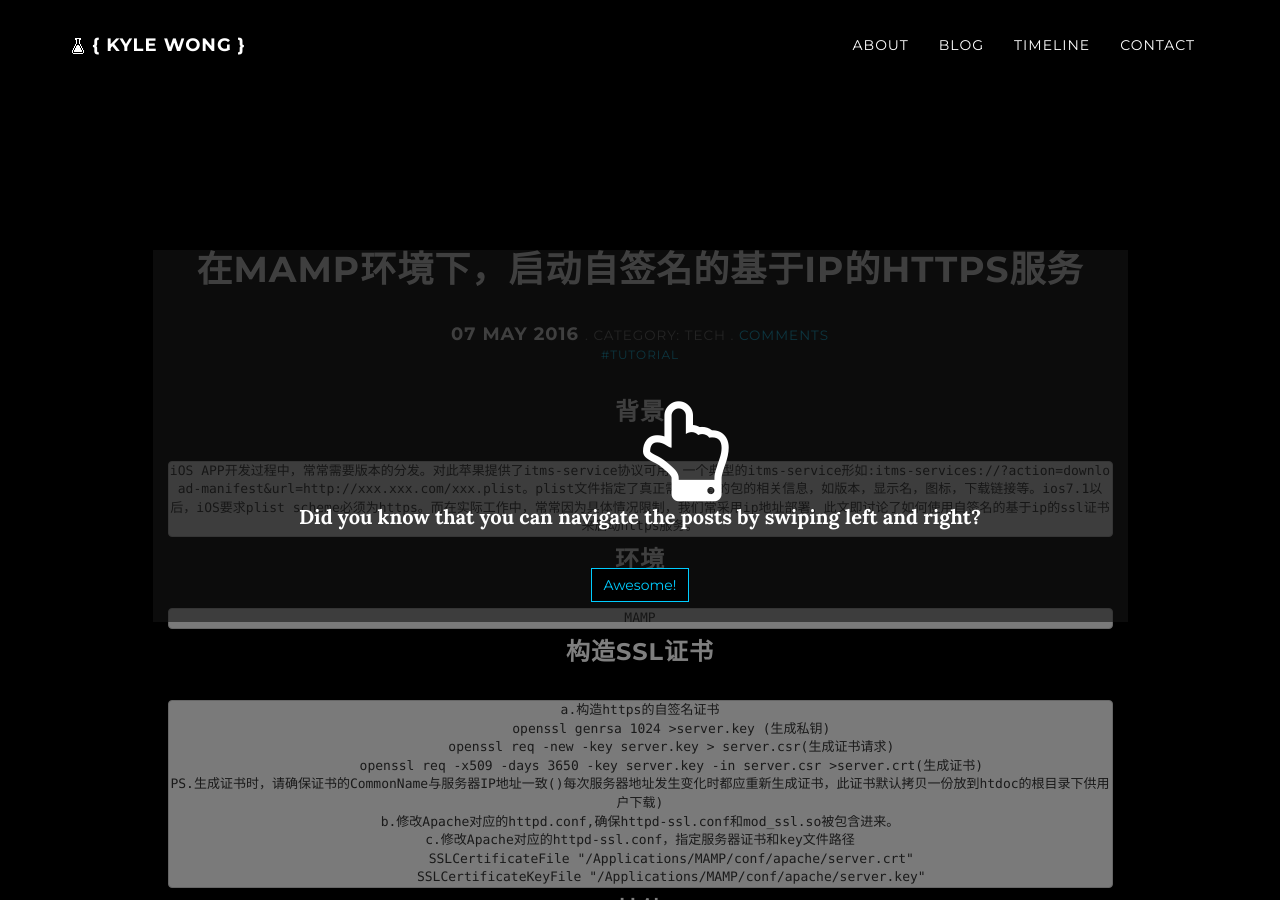
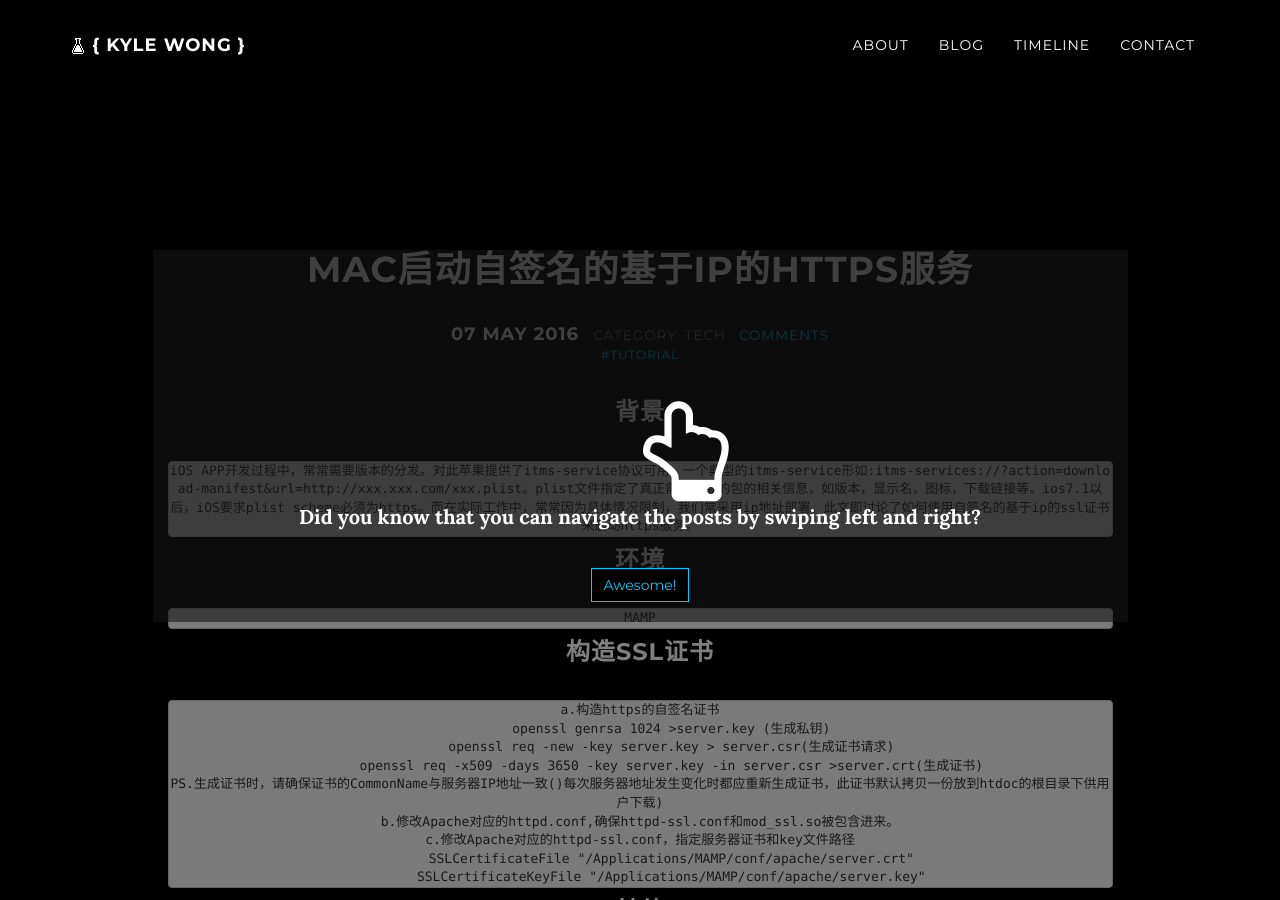
Before and after one commit to kangwang1988/kangwang1988.github.io, a Jekyll site: the page built from _posts/2016-05-07-start-ip-based-and-self-signed-https-with-mamp.md, in a window 1280 px wide and 900 px high. Built offline with Jekyll 4.4.1, drawn with Linux system fonts in a browser that asks for light colours; nearby versions of some CDN libraries; comment, search, counter and statistics services are not loaded; a style sheet for code colours, icons or effects is not loaded.

Commit message:
Page setting

```diff
--- a/_posts/2016-05-07-start-ip-based-and-self-signed-https-with-mamp.md
+++ b/_posts/2016-05-07-start-ip-based-and-self-signed-https-with-mamp.md
@@ -2,7 +2,7 @@
 layout: post
 comments: true
 section-type: post
-title: 在MAMP环境下，启动自签名的基于IP的https服务
+title: mac启动自签名的基于IP的https服务
 category: tech
 tags: [ 'tutorial' ]
 ---
```
